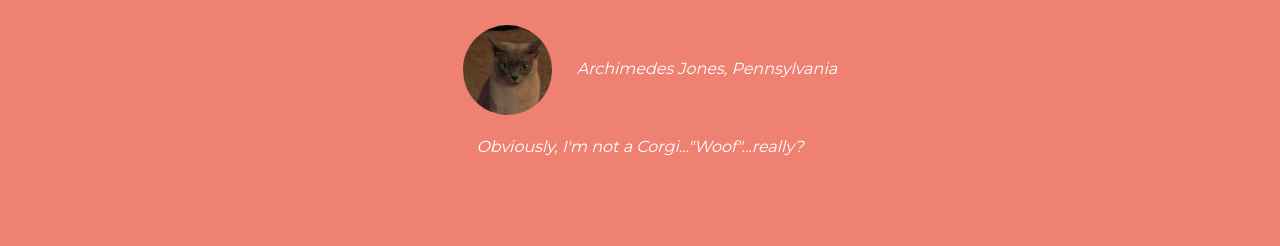
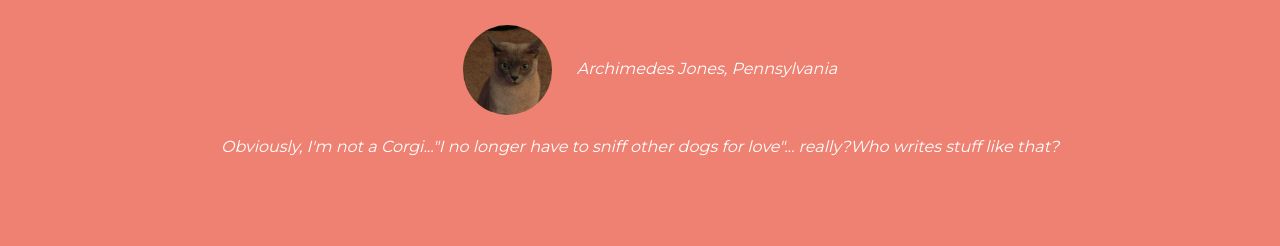
Before and after one commit to dennisj471/tindogdev, a plain HTML site: page index.html in a window 1280 px wide. Shown: the part 1411-1657 px from the top of the page. Drawn offline with nearby package versions, Linux system fonts and the light colour scheme.

Commit message:
Update index.html

```diff
--- a/index.html
+++ b/index.html
@@ -94,7 +94,7 @@
         <div class="carousel-item active container-fluid">
           <h2 class="testimonial-text">I no longer have to sniff other dogs for love. I've found the hottest Corgi on TinDog. Woof.</h2>
           <img class="testimonial-image" src="images/archi.jpg" alt="dog-profile">
-          <em>Archimedes Jones, Pennsylvania<br>Obviously, I'm not a Corgi..."Woof"...really?</em>
+          <em>Archimedes Jones, Pennsylvania<br>Obviously, I'm not a Corgi..."I no longer have to sniff other dogs for love"... really?Who writes stuff like that?</em>
         </div>
         <div class="carousel-item container-fluid">
           <h2 class="testimonial-text">My dog used to be so lonely, but with TinDog's help, they've found the love of their life. I think.</h2>
```
